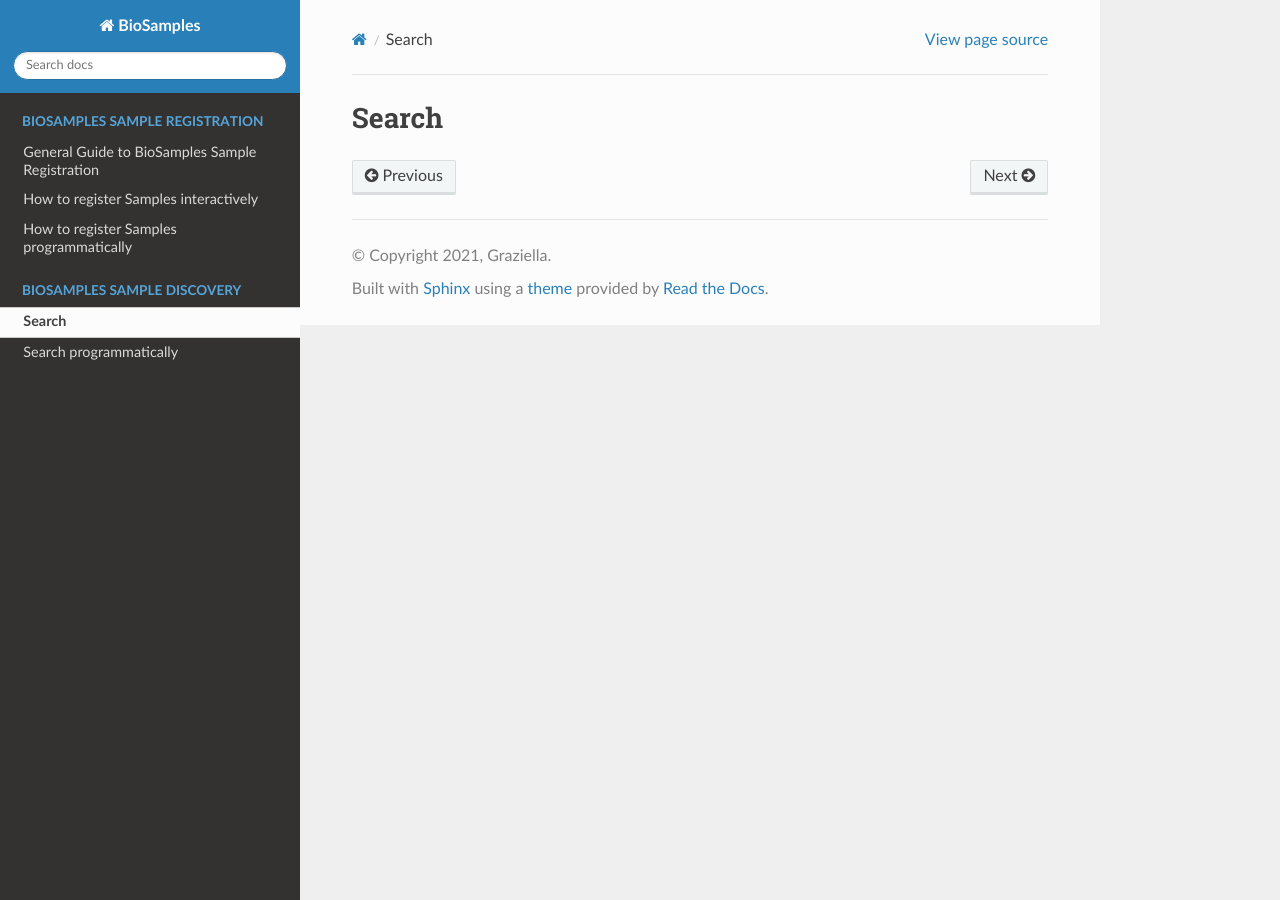
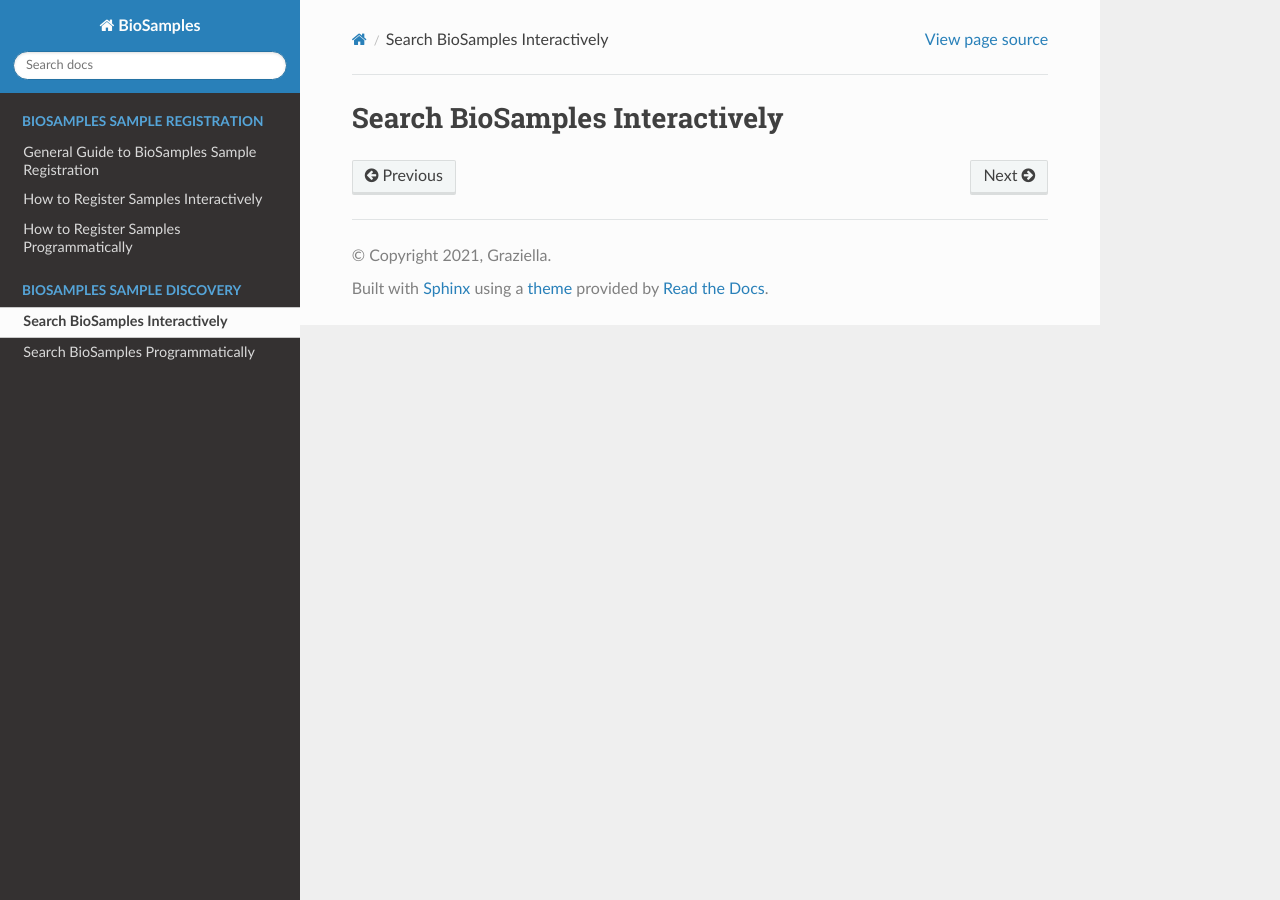
Before and after one commit to EBIBioSamples/read_docs, a Sphinx documentation site: the page built from docs/discover/search-interactively.rst, in a window 1280 px wide. Built offline with Sphinx 7.4.7 and the Read the Docs theme 3.1.0, drawn with Linux system fonts in a browser that asks for light colours.

Commit message:
Adding about.rst

```diff
--- /dev/null
+++ b/docs/about.rst
@@ -0,0 +1,2 @@
+About BioSamples
+================
--- a/docs/discover/search-interactively.rst
+++ b/docs/discover/search-interactively.rst
@@ -1,2 +1,2 @@
-Search
-=======
+Search BioSamples Interactively
+===============================
--- a/docs/discover/search-programmatically.rst
+++ b/docs/discover/search-programmatically.rst
@@ -1,2 +1,2 @@
-Search programmatically
-=======================
+Search BioSamples Programmatically
+==================================
--- a/docs/submit/interactively.rst
+++ b/docs/submit/interactively.rst
@@ -1,4 +1,4 @@
-How to register Samples interactively
+How to Register Samples Interactively
 =====================================
 
 How to register Samples interactively
--- a/docs/submit/programmatically.rst
+++ b/docs/submit/programmatically.rst
@@ -1,2 +1,2 @@
-How to register Samples programmatically
+How to Register Samples Programmatically
 ========================================
```
